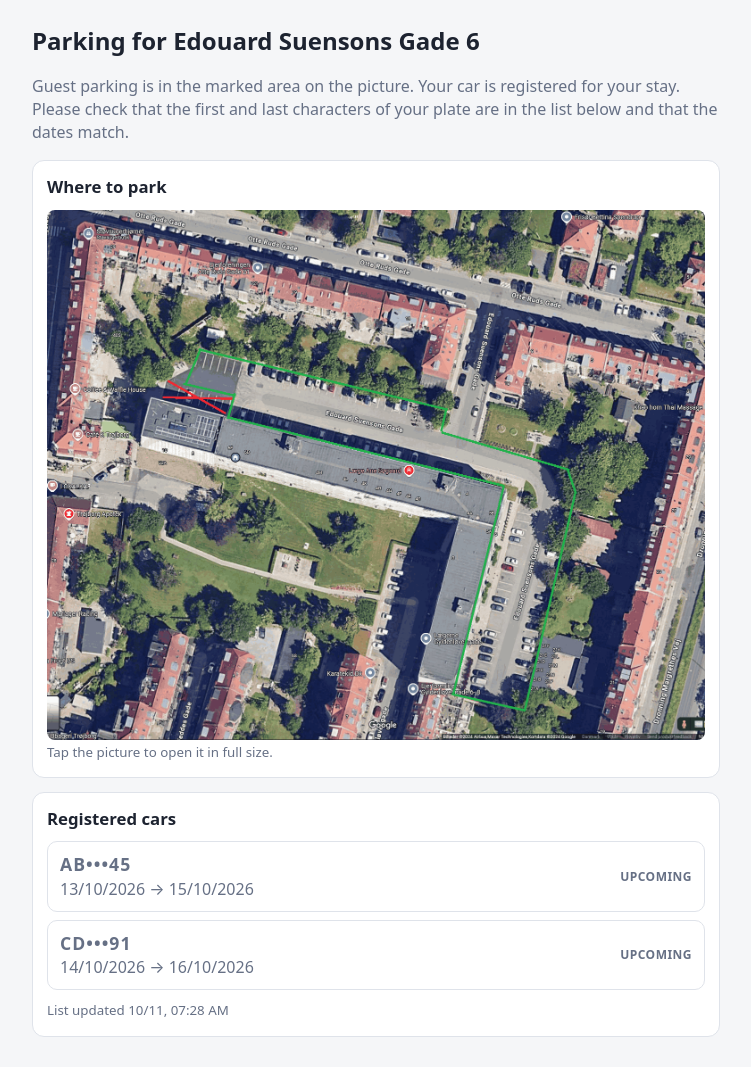
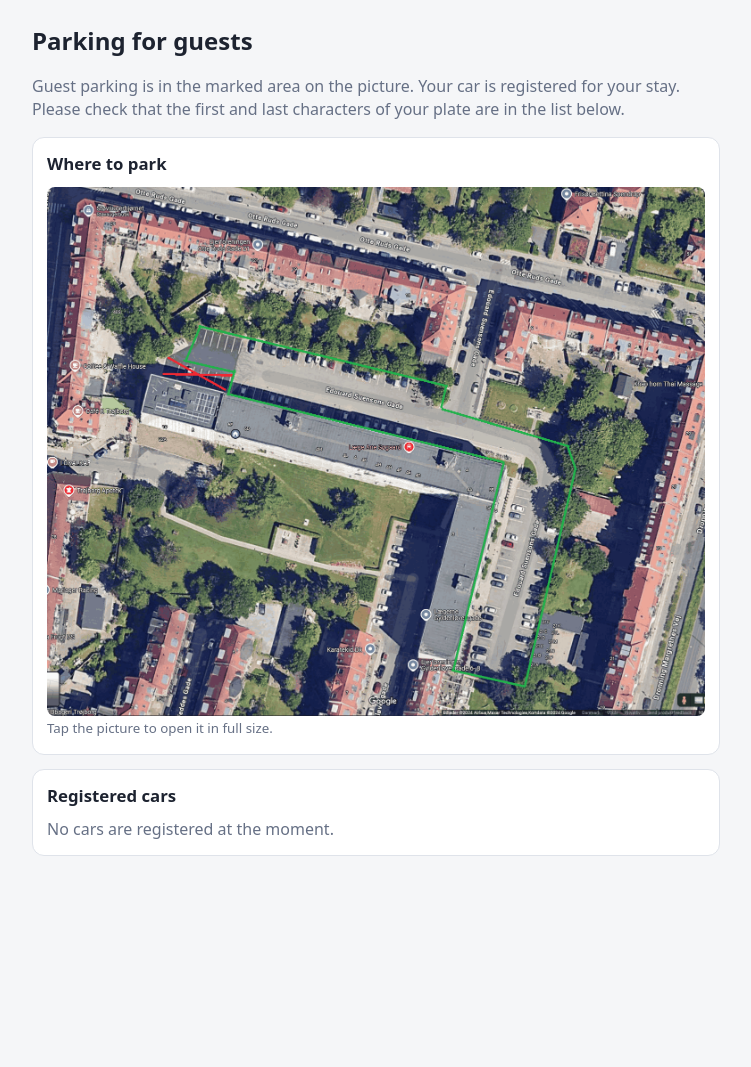
Before and after one commit to preats/parking-ui, a plain HTML site: page guests.html in a window 1280 px wide. Shown: the whole page, without its empty margins (264-1015 px from the left). After the commit the page ends 886 px from the top, so only its background shows below. Drawn offline with Linux system fonts and the light colour scheme.

Commit message:
Add files via upload

```diff
--- a/guests.html
+++ b/guests.html
@@ -59,8 +59,8 @@
   "use strict";
 
   // ----- edit these three lines to change the text and picture -----
-  var TITLE = "Parking for Edouard Suensons Gade 6";
-  var INTRO = "Guest parking is in the marked area on the picture. Your car is registered for your stay. Please check that the first and last characters of your plate are in the list below and that the dates match.";
+  var TITLE = "Parking for guests";
+  var INTRO = "Guest parking is in the marked area on the picture. Your car is registered for your stay. Please check that the first and last characters of your plate are in the list below.";
   var MAP_FILES = ["parking-map.jpg", "parking-map.jpeg", "parking-map.png", "parking-map.webp"];
   // ------------------------------------------------------------------
 
@@ -91,19 +91,18 @@
     var list = $("list");
     list.textContent = "";
     var today = todayISO();
-    var stays = (data.stays || []).filter(function (s) { return s.out >= today; })
+    var stays = (data.stays || []).filter(function (s) { return s.in <= today && s.out >= today; })
       .sort(function (a, b) { return a.in < b.in ? -1 : a.in > b.in ? 1 : 0; });
     if (!stays.length) { list.textContent = "No cars are registered at the moment."; return; }
     stays.forEach(function (s) {
       var row = document.createElement("div");
-      var now = s.in <= today;
-      row.className = "stay" + (now ? " now" : "");
+      row.className = "stay now";
       var left = document.createElement("div");
       var pl = document.createElement("div"); pl.className = "plate"; pl.textContent = s.plate;
       var dt = document.createElement("div"); dt.className = "dates"; dt.textContent = showDate(s.in) + "  \u2192  " + showDate(s.out);
       left.appendChild(pl); left.appendChild(dt);
       var bd = document.createElement("div"); bd.className = "badge";
-      bd.textContent = now ? (s.out === today ? "Check-out today" : "Registered now") : "Upcoming";
+      bd.textContent = s.out === today ? "Check-out today" : "Registered now";
       row.appendChild(left); row.appendChild(bd);
       list.appendChild(row);
     });
```
Also changed, not shown: index.html (+2 -2 lines).
